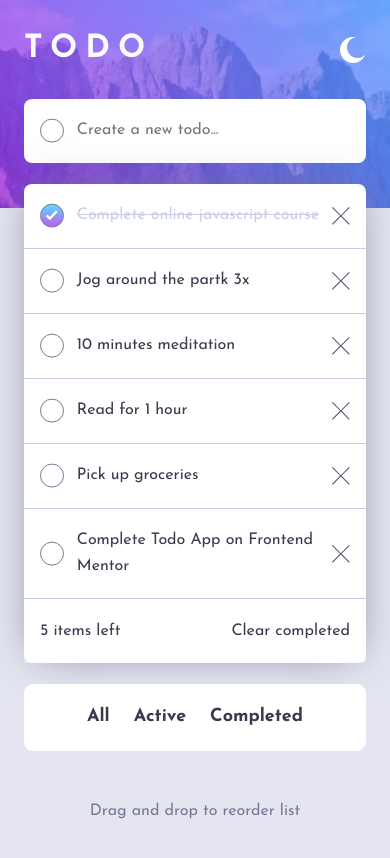
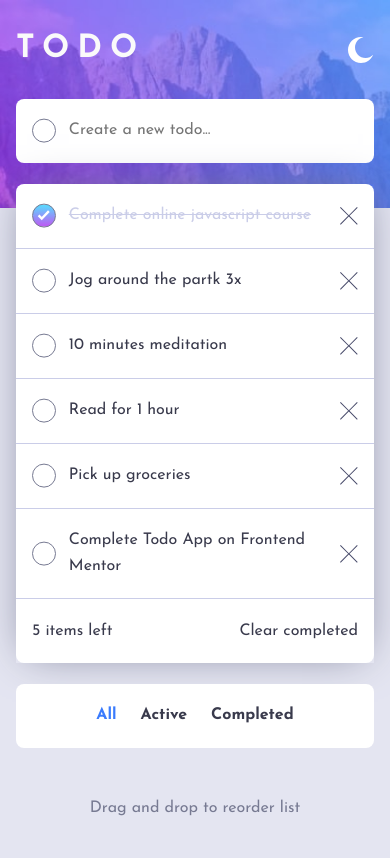
Before and after one commit to imbekrishna/fem-todo-app, a React (Vite) app: page / in a window 390 px wide. Shown: the top 858 px of the page. Built offline with nearby package versions, Linux system fonts and the light colour scheme.

Commit message:
added responsive layouts

```diff
--- a/package.json
+++ b/package.json
@@ -10,6 +10,7 @@
     "preview": "vite preview"
   },
   "dependencies": {
+    "nanoid": "^5.0.6",
     "react": "^18.2.0",
     "react-dom": "^18.2.0"
   },
--- a/src/App.tsx
+++ b/src/App.tsx
@@ -1,52 +1,24 @@
 import darkIcon from './assets/images/icon-moon.svg';
 import crossIcon from './assets/images/icon-cross.svg';
-import React, { useRef, useState } from 'react';
-
-type TodoItem = {
-  id: number | null;
-  body: string;
-  done: boolean;
-};
+import React, { useEffect, useRef, useState } from 'react';
+import { TodoItem } from './helpers/types';
+import { getAllTodos, saveToLS } from './helpers/ls_helper';
+import { nanoid } from 'nanoid';
 
 const App = () => {
-  const [todoItems, setTodoItems] = useState<TodoItem[]>([
-    {
-      id: 1,
-      body: 'Complete online javascript course',
-      done: true,
-    },
-    {
-      id: 2,
-      body: 'Jog around the partk 3x',
-      done: false,
-    },
-    {
-      id: 3,
-      body: '10 minutes meditation',
-      done: false,
-    },
-    {
-      id: 4,
-      body: 'Read for 1 hour',
-      done: false,
-    },
-    {
-      id: 5,
-      body: 'Pick up groceries',
-      done: false,
-    },
-    {
-      id: 6,
-      body: 'Complete Todo App on Frontend Mentor',
-      done: false,
-    },
-  ]);
+  const [todoItems, setTodoItems] = useState<TodoItem[]>(() => getAllTodos());
 
   const [newTodo, setNewTodo] = useState<TodoItem>({
-    id: null,
+    id: '',
     body: '',
     done: false,
   });
+
+  const [activeTab, setActiveTab] = useState('all');
+
+  useEffect(() => {
+    saveToLS(todoItems);
+  }, [todoItems]);
 
   const inputRef = useRef<HTMLInputElement>(null);
 
@@ -55,16 +27,16 @@ const App = () => {
 
   const createNew = (e: React.FormEvent) => {
     e.preventDefault();
-    setNewTodo((prev) => ({ ...prev, id: todoItems.length + 1 }));
-    setTodoItems((prev) => [...prev, newTodo]);
+    const id = nanoid();
+
+    setTodoItems((prev) => [...prev, { ...newTodo, id }]);
+    inputRef.current?.blur();
 
     setNewTodo({
-      id: null,
+      id,
       body: '',
       done: false,
     });
-
-    inputRef.current?.blur();
   };
 
   const handleChange = (e: React.ChangeEvent<HTMLInputElement>) => {
@@ -78,27 +50,51 @@ const App = () => {
     });
   };
 
-  const markAsDone = (id: number) => {
-    const updatedItems = todoItems.map((item) =>
-      item.id === id ? { ...item, done: !item.done } : item
+  const handleDone = (id: string) => {
+    const updated = todoItems.map((todo) =>
+      todo.id === id ? { ...todo, done: !todo.done } : todo
     );
-
-    setTodoItems(updatedItems);
+    setTodoItems(updated);
   };
 
-  const clearCompleted = () => {
+  const handleClearCompleted = () => {
     setTodoItems(unfinished);
   };
 
+  const handleRemove = (id: string) => {
+    const items = [...todoItems];
+    const itemIndex = items.findIndex((item) => item.id === id);
+    items.splice(itemIndex, 1);
+    setTodoItems(items);
+  };
+
+  const setFilter = (e: React.MouseEvent) => {
+    const filter = (e.target as HTMLSpanElement).id;
+    setActiveTab(filter);
+  };
+
   const todoElements = todoItems.map((todo) => (
-    <li className="itemStyle" key={todo.id}>
+    <li
+      className={`
+      itemStyle
+      ${todo.done ? 'itemDone' : 'itemPending'}
+      ${activeTab}
+      `}
+      key={todo.id}
+    >
       <input
         type="checkbox"
         checked={todo.done}
-        onChange={() => markAsDone(todo.id)}
+        onChange={() => handleDone(todo.id)}
       />
-      <p className={`${todo.done && 'itemDone'}`}>{todo.body}</p>
-      <img src={crossIcon} alt="close button" />
+      <p>{todo.body}</p>
+      <img
+        src={crossIcon}
+        alt="close button"
+        role="button"
+        className="asButton hideOnDesktop"
+        onClick={() => handleRemove(todo.id)}
+      />
     </li>
   ));
 
@@ -129,21 +125,54 @@ const App = () => {
       <ul className="todoItems shadow">
         {todoElements}
         <div className="itemStyle status">
-          <span>{notDoneCount} items left</span>{' '}
-          <span className="clearButton" role="button" onClick={clearCompleted}>
+          <span>{notDoneCount} items left</span>
+          {newFunction(setFilter, activeTab, ['hideOnMobile'])}
+          <span
+            className="asButton"
+            role="button"
+            onClick={handleClearCompleted}
+          >
             Clear completed
           </span>
         </div>
       </ul>
 
-      <div className="itemStyle filter">
-        <span>All</span>
-        <span>Active</span>
-        <span>Completed</span>
-      </div>
+      {newFunction(setFilter, activeTab, ['hideOnDesktop', 'itemStyle'])}
 
       <footer>Drag and drop to reorder list</footer>
     </main>
   );
 };
+function newFunction(
+  setFilter: (e: React.MouseEvent) => void,
+  activeTab: string,
+  classList?: string[]
+) {
+  return (
+    <div className={`filter ${classList?.join(' ')}`} onClick={setFilter}>
+      <span
+        role="button"
+        className={`asButton ${activeTab === 'all' ? 'active' : ''}`}
+        id="all"
+      >
+        All
+      </span>
+      <span
+        role="button"
+        className={`asButton ${activeTab === 'active' ? 'active' : ''}`}
+        id="active"
+      >
+        Active
+      </span>
+      <span
+        role="button"
+        className={`asButton ${activeTab === 'completed' ? 'active' : ''}`}
+        id="completed"
+      >
+        Completed
+      </span>
+    </div>
+  );
+}
+
 export default App;
--- /dev/null
+++ b/src/helpers/ls_helper.ts
@@ -0,0 +1,49 @@
+import { TodoItem } from './types';
+
+const LS_KEY = 'fem-todos';
+
+export const defaultTodos: TodoItem[] = [
+  {
+    id: 'zGLrQpHqCaRk8a9M',
+    body: 'Complete online javascript course',
+    done: true,
+  },
+  {
+    id: 'zGLrQpHqCaRk8a3r',
+    body: 'Jog around the partk 3x',
+    done: false,
+  },
+  {
+    id: 'zGLrQpdfCaRk8a9M',
+    body: '10 minutes meditation',
+    done: false,
+  },
+  {
+    id: 'zGLrQpHqCkxk8a9M',
+    body: 'Read for 1 hour',
+    done: false,
+  },
+  {
+    id: 'zGLrQpHqCaRk8a4M',
+    body: 'Pick up groceries',
+    done: false,
+  },
+  {
+    id: 'zGLrQpHqCaRl8a9M',
+    body: 'Complete Todo App on Frontend Mentor',
+    done: false,
+  },
+];
+
+export function saveToLS(items: TodoItem[]) {
+  localStorage.setItem(LS_KEY, JSON.stringify(items));
+}
+
+export function getAllTodos(): TodoItem[] {
+  const dataString = localStorage.getItem(LS_KEY);
+  if (!dataString) {
+    saveToLS(defaultTodos);
+    return defaultTodos;
+  }
+  return JSON.parse(dataString);
+}
--- /dev/null
+++ b/src/helpers/types.ts
@@ -0,0 +1,5 @@
+export type TodoItem = {
+  id: string;
+  body: string;
+  done: boolean;
+};
--- a/src/index.css
+++ b/src/index.css
@@ -128,10 +128,15 @@ body {
   font-family: var(--ff-primary);
   /* font-size: var(--fs-body); */ /*TODO: Set body font size*/
   color: var(--clr-very-dark-grayish-blue);
+
+  display: flex;
+  justify-content: center;
 }
 
 main {
-  margin-inline: 1.5rem;
+  padding-inline: 1rem;
+  flex: 1;
+  margin-inline: auto;
 }
 
 header {
@@ -210,6 +215,10 @@ input[type='checkbox']:checked::before {
   box-shadow: 0px 0px 41px -11px var(--clr-dark-grayish-blue);
 }
 
+.filter .active {
+  color: var(--clr-bright-blue);
+}
+
 form.itemStyle {
   border-radius: 0.5em;
 }
@@ -232,6 +241,11 @@ form.itemStyle {
 .itemDone {
   text-decoration: line-through;
   color: var(--clr-light-grayish-blue);
+}
+
+.itemDone.active,
+.itemPending.completed {
+  display: none;
 }
 
 .itemStyle {
@@ -261,7 +275,6 @@ form.itemStyle {
 
 .filter {
   font-weight: bold;
-  font-size: var(--fs-body);
 }
 
 .itemStyle.filter {
@@ -270,11 +283,11 @@ form.itemStyle {
   border-radius: 0.5em;
 }
 
-.clearButton {
+.asButton {
   cursor: pointer;
   transition: all 50ms linear;
 }
-.clearButton:hover {
+.asButton:hover {
   opacity: 90%;
   transform: scale(1.05);
 }
@@ -284,3 +297,39 @@ footer {
   margin-block: 3rem;
   text-align: center;
 }
+
+.hideOnMobile {
+  display: none;
+}
+
+@media screen and (min-width: 700px) {
+  :root {
+    --bg-image: url('./assets/images/bg-desktop-light.jpg');
+  }
+  main {
+    margin-top: 5em;
+    min-width: 600px;
+  }
+
+  .hideOnDesktop {
+    display: none;
+  }
+
+  .hideOnMobile {
+    display: block;
+  }
+
+  .filter > * + * {
+    margin-left: 1rem;
+  }
+
+  li.itemStyle:hover img {
+    display: block;
+  }
+}
+
+@media screen and (min-width: 1400px) {
+  main {
+    margin-top: 33%;
+  }
+}
```
Also changed, not shown: 1 other file (tests, documents, lock files or other folders).
